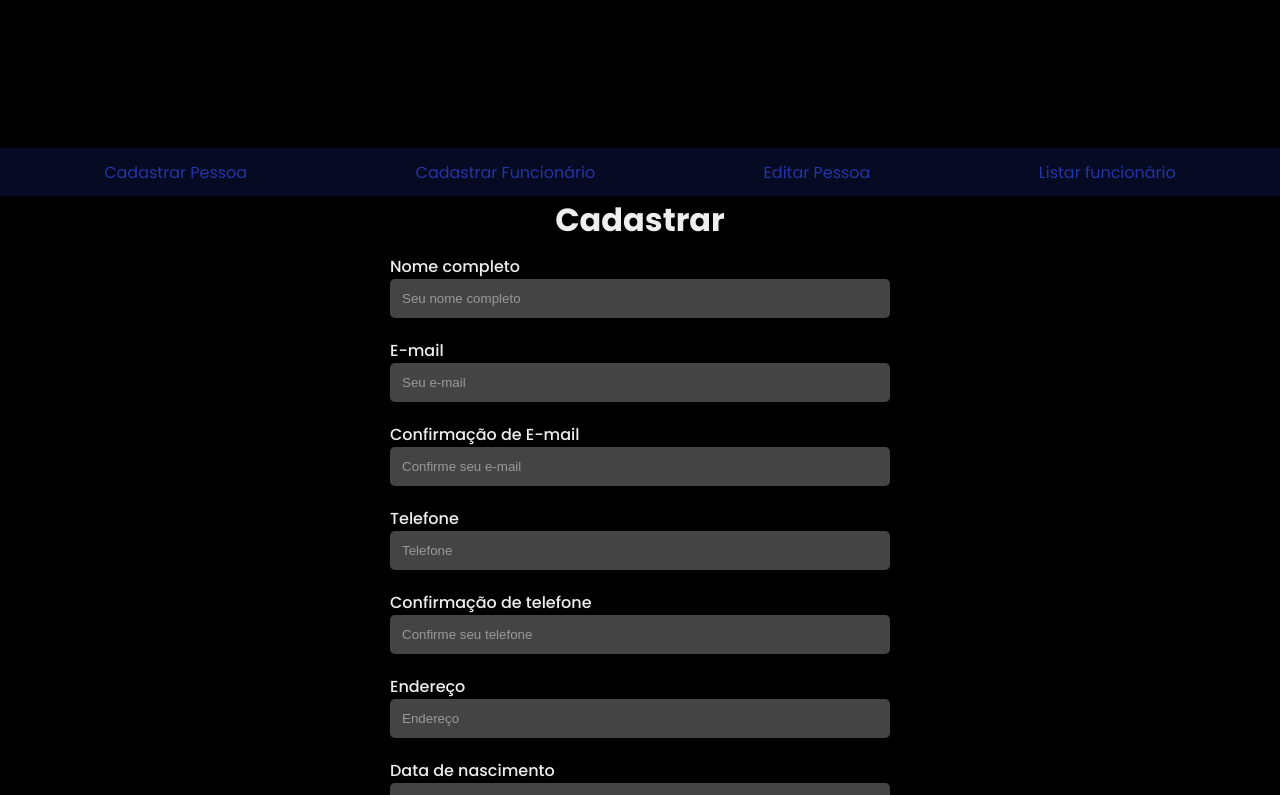
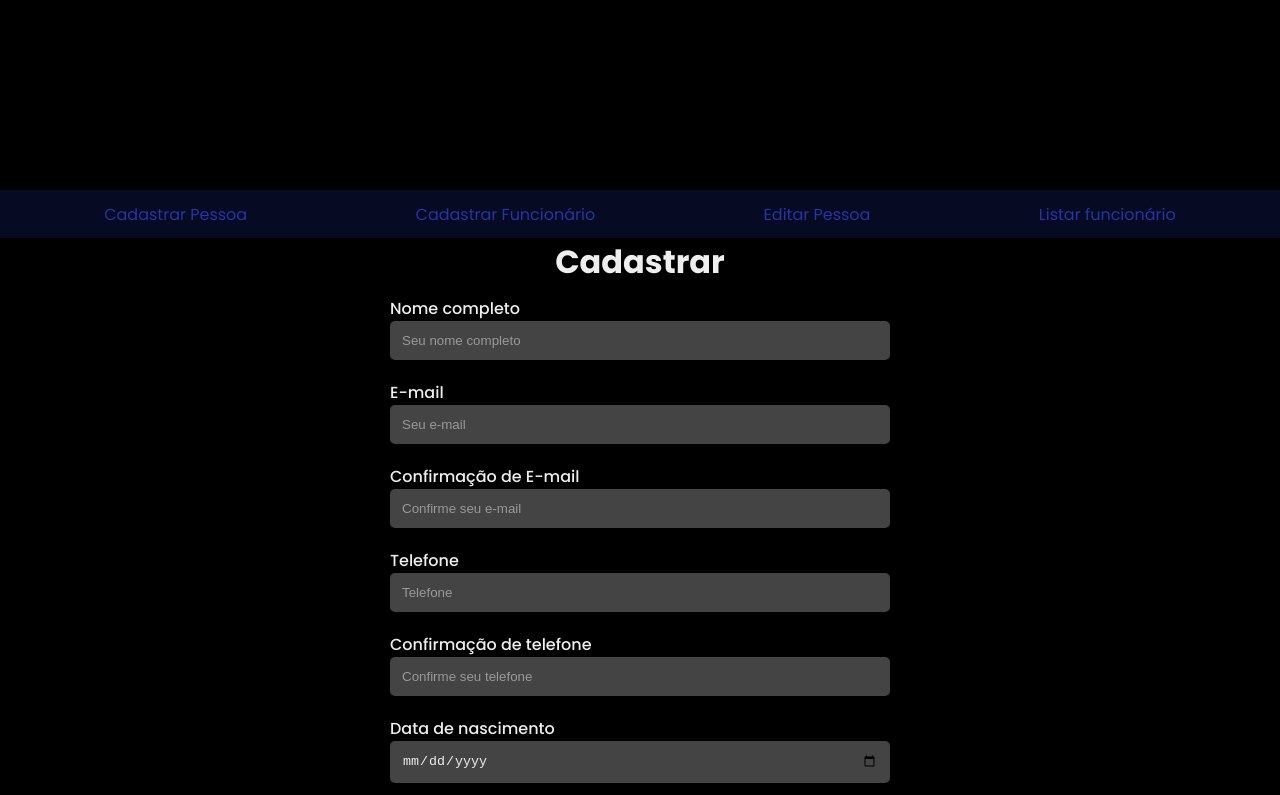
Before and after one commit to tatazzy/cadastronew, a React (Create React App) app: page /cadastrar-pessoa in a window 1280 px wide. Shown: the top 795 px of the page. Built offline with nearby package versions, Linux system fonts and the light colour scheme.

Commit message:
remocao do input de endereco

```diff
--- a/src/components/Form.jsx
+++ b/src/components/Form.jsx
@@ -171,31 +171,6 @@ export const Form = () => {
       </div>
 
       <div className="form-group">
-        <label>Endereço</label>
-        <input
-          className={errors?.adress && "input-error"}
-          type="adress"
-          placeholder="Endereço"
-          {...register("adress", {
-            required: true,
-            minLength: 10,
-          })}
-        />
-
-        {errors?.adress?.type == "required" && (
-          <p className="error-message">
-            O preenchimento do endereço é obrigatório{" "}
-          </p>
-        )}
-
-        {errors?.adress?.type == "minLength" && (
-          <p className="error-message">
-            O endereço precisa ter no mínimo de 10 caracteres
-          </p>
-        )}
-      </div>
-
-      <div className="form-group">
         <label>Data de nascimento</label>
         <input
           className={errors?.dateOfBirth && "input-error"}
```
